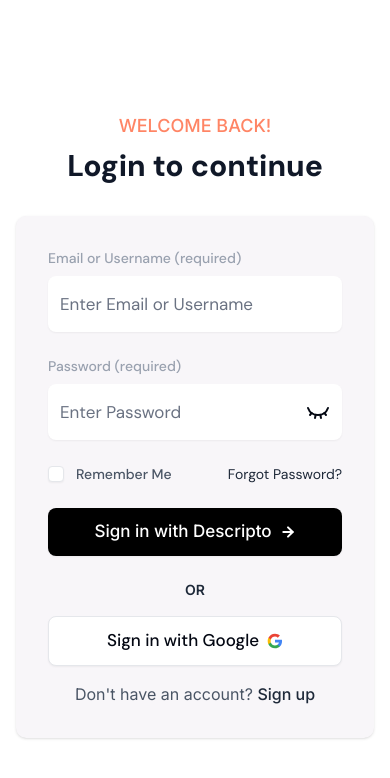
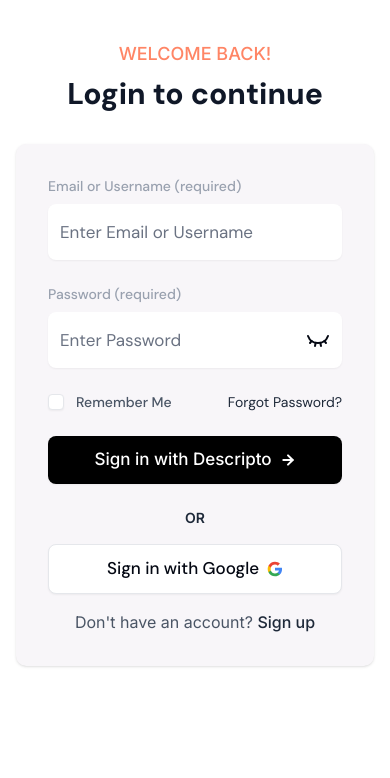
Before and after one commit to arsalanahmad123/fyp-nextjs, a Next.js app: page /signin in a window 390 px wide. Shown: the top 778 px of the page. Built offline with nearby package versions, Linux system fonts and the light colour scheme.

Commit message:
changed padding on signin and signup page for mobile screens

```diff
--- a/app/(auth)/signin/page.tsx
+++ b/app/(auth)/signin/page.tsx
@@ -37,7 +37,7 @@
     };
 
     return (
-        <div className="min-h-[80svh] flex items-start justify-center pt-28 pb-12 px-4 sm:px-6 lg:px-8">
+        <div className="min-h-[80svh] flex items-start justify-center lg:pt-20 pt-10 pb-12 px-4 sm:px-6 lg:px-8">
             <div className="w-full space-y-8">
                 <div className="text-center">
                     <p className="text-lg font-medium text-theme">
--- a/app/(auth)/signup/page.tsx
+++ b/app/(auth)/signup/page.tsx
@@ -38,7 +38,7 @@
     };
 
     return (
-        <div className="min-h-[80svh] flex items-start justify-center pt-20 pb-12 px-4 sm:px-6 lg:px-8">
+        <div className="min-h-[80svh] flex items-start justify-center lg:pt-20 pt-10 pb-12 px-4 sm:px-6 lg:px-8">
             <div className="w-full space-y-8">
                 <div className="text-center ">
                     <p className="text-lg font-medium text-theme">WELCOME!</p>
```
